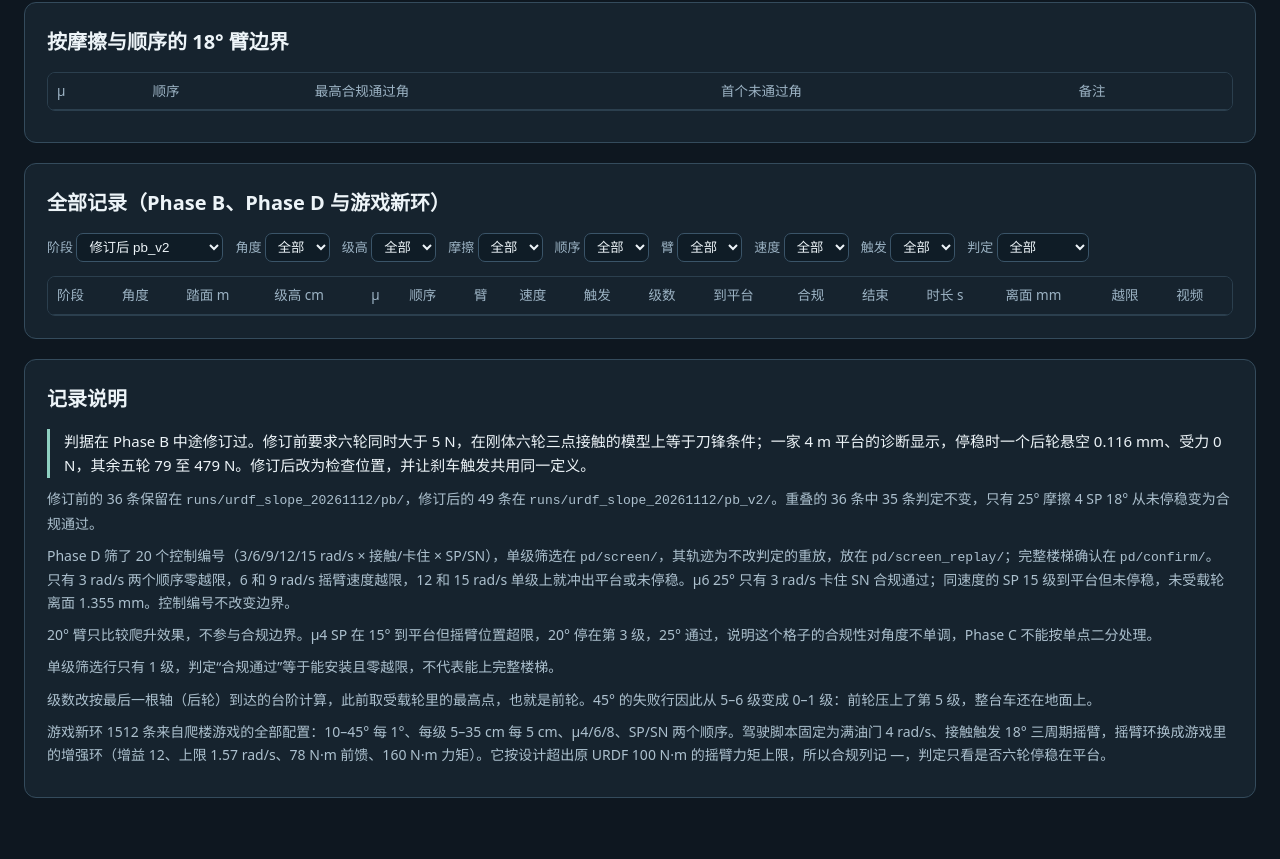
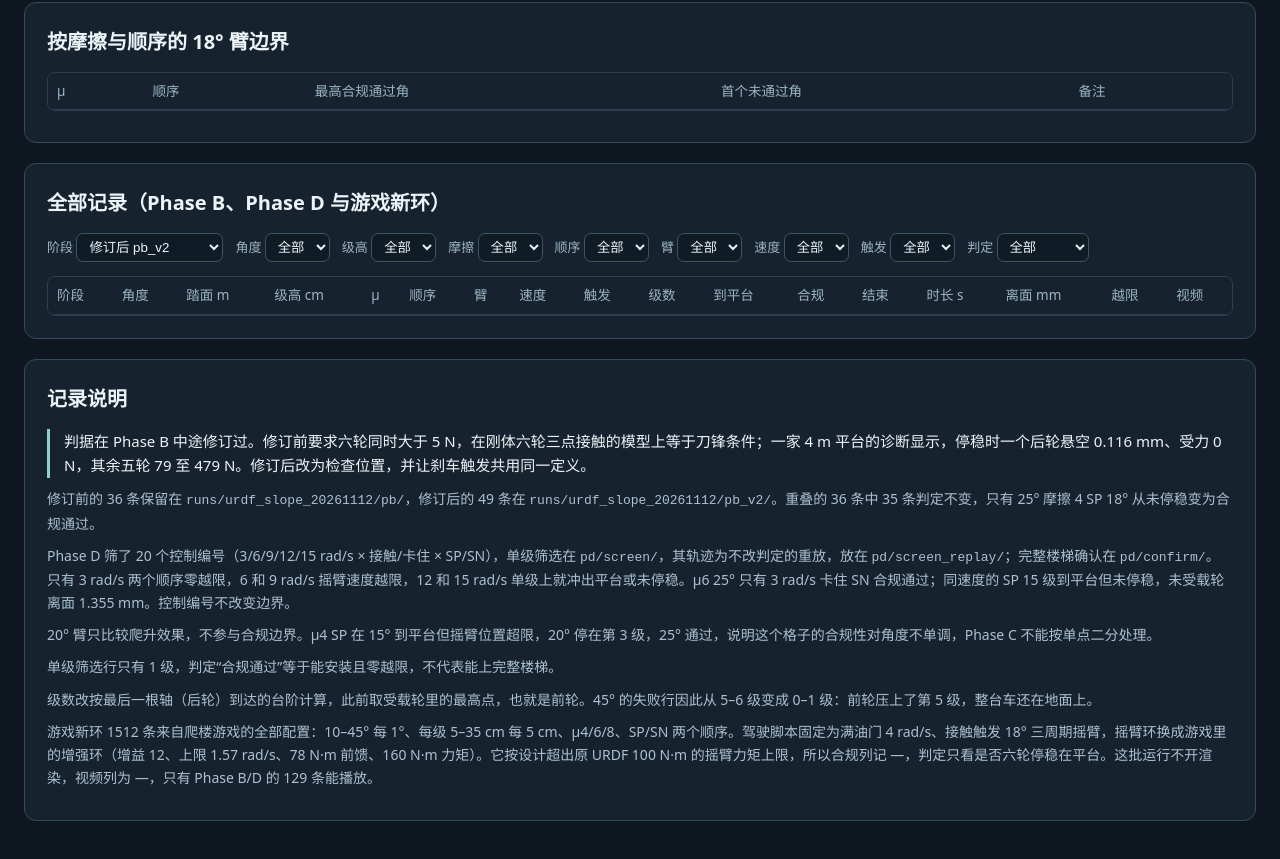
Before and after one commit to susieow/mars_rover, a plain HTML site: page web/urdf_slope.html in a window 1280 px wide. Shown: the part 352-1211 px from the top of the page. Drawn offline with Linux system fonts and the light colour scheme; no server answers.

Commit message:
实验二页面说明游戏新环没有视频
Co-Authored-By: Claude Code <noreply@anthropic.com>

```diff
--- a/web/urdf_slope.html
+++ b/web/urdf_slope.html
@@ -78,7 +78,7 @@
     <p class="muted">20° 臂只比较爬升效果，不参与合规边界。μ4 SP 在 15° 到平台但摇臂位置超限，20° 停在第 3 级，25° 通过，说明这个格子的合规性对角度不单调，Phase C 不能按单点二分处理。</p>
     <p class="muted">单级筛选行只有 1 级，判定“合规通过”等于能安装且零越限，不代表能上完整楼梯。</p>
     <p class="muted">级数改按最后一根轴（后轮）到达的台阶计算，此前取受载轮里的最高点，也就是前轮。45° 的失败行因此从 5–6 级变成 0–1 级：前轮压上了第 5 级，整台车还在地面上。</p>
-    <p class="muted">游戏新环 1512 条来自爬楼游戏的全部配置：10–45° 每 1°、每级 5–35 cm 每 5 cm、μ4/6/8、SP/SN 两个顺序。驾驶脚本固定为满油门 4 rad/s、接触触发 18° 三周期摇臂，摇臂环换成游戏里的增强环（增益 12、上限 1.57 rad/s、78 N·m 前馈、160 N·m 力矩）。它按设计超出原 URDF 100 N·m 的摇臂力矩上限，所以合规列记 —，判定只看是否六轮停稳在平台。</p>
+    <p class="muted">游戏新环 1512 条来自爬楼游戏的全部配置：10–45° 每 1°、每级 5–35 cm 每 5 cm、μ4/6/8、SP/SN 两个顺序。驾驶脚本固定为满油门 4 rad/s、接触触发 18° 三周期摇臂，摇臂环换成游戏里的增强环（增益 12、上限 1.57 rad/s、78 N·m 前馈、160 N·m 力矩）。它按设计超出原 URDF 100 N·m 的摇臂力矩上限，所以合规列记 —，判定只看是否六轮停稳在平台。这批运行不开渲染，视频列为 —，只有 Phase B/D 的 129 条能播放。</p>
   </section>
 
   <script>
```
